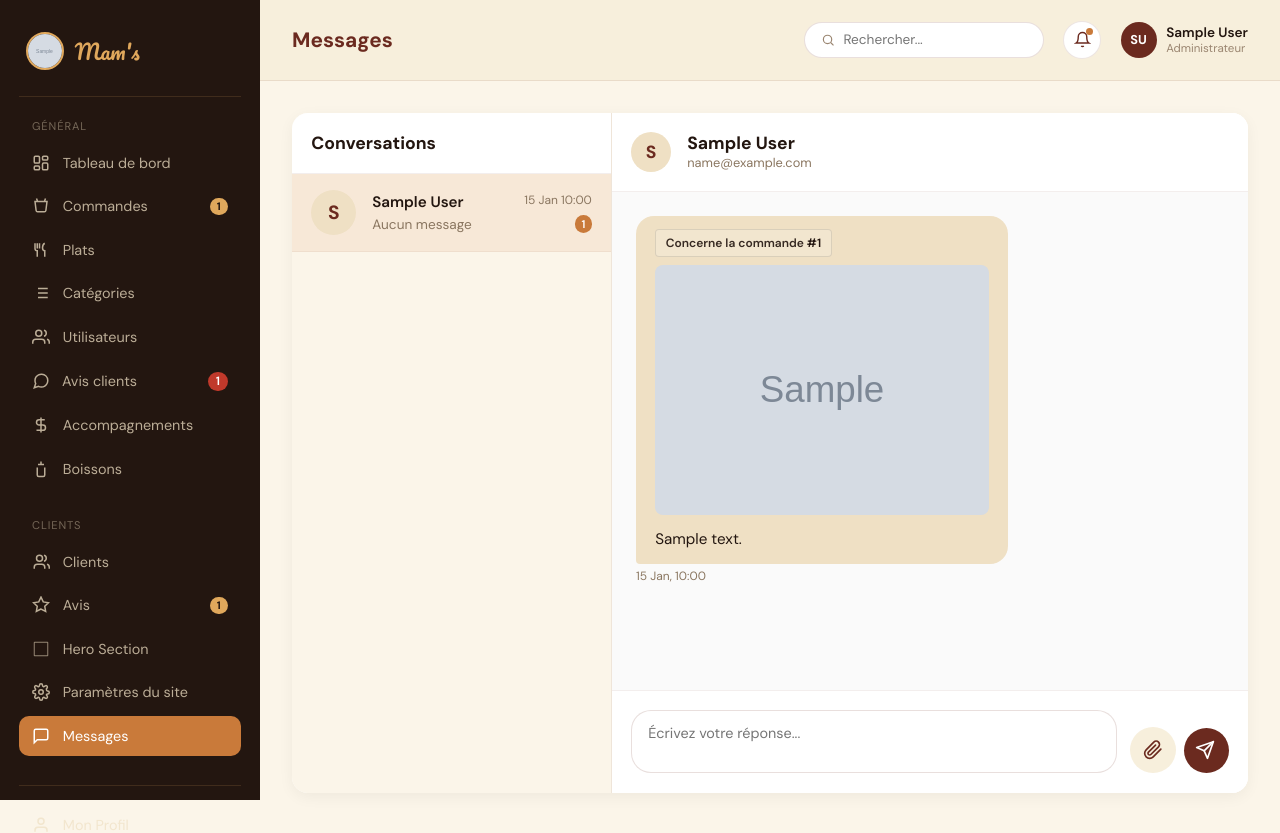
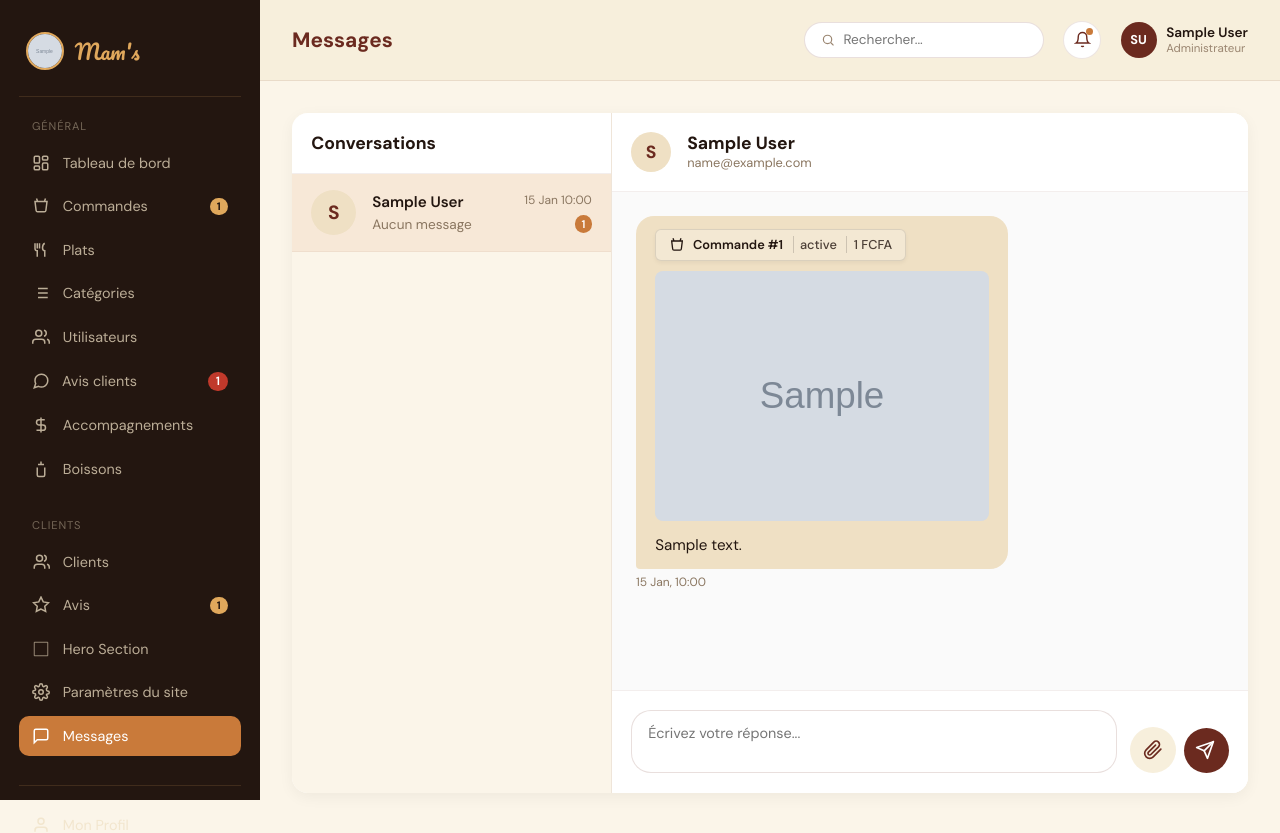
Before and after one commit to HooYia/restaurants, a Django app: template restaurants/templates/pages/dashboard/admin_dashboard/messages.html in a window 1280 px wide. Shown: the top 833 px of the page. Run offline with Django 5.2, Linux system fonts and the light colour scheme; a user stored in the database is signed in; tables that the repository leaves empty hold one stand-in row (values such as "Sample post"); the template is opened without the code that fills it: most values are stand-ins (such as "Sample title", 1, 10 or a date in 2020); grey boxes marked "Sample" are stand-in pictures.

Commit message:
mise ajours des messages

```diff
--- a/restaurants/templates/pages/dashboard/admin_dashboard/messages.html
+++ b/restaurants/templates/pages/dashboard/admin_dashboard/messages.html
@@ -323,9 +323,14 @@
           <div class="message-wrapper {% if msg.sender.is_staff %}admin{% else %}client{% endif %}">
             <div class="message-bubble">
               {% if msg.order %}
-                <div style="background: rgba(255,255,255,0.2); font-size: 0.75rem; padding: 0.3rem 0.6rem; border-radius: 4px; margin-bottom: 0.5rem; display: inline-block; font-weight: 600; border: 1px solid rgba(0,0,0,0.1);">
-                  <span style="opacity:0.9;">Concerne la commande</span> #{{ msg.order.id|stringformat:"s"|slice:":8" }}
-                </div>
+                <a href="{% url 'meal:order-list' %}?q={{ msg.order.id|stringformat:'s'|slice:':8' }}" style="background: rgba(255,255,255,0.25); font-size: 0.8rem; padding: 0.4rem 0.8rem; border-radius: 6px; margin-bottom: 0.6rem; display: inline-flex; align-items: center; gap: 0.5rem; font-weight: 600; border: 1px solid rgba(0,0,0,0.1); color: inherit; text-decoration: none; transition: background 0.2s; box-shadow: 0 2px 4px rgba(0,0,0,0.05);" onmouseover="this.style.background='rgba(255,255,255,0.4)'" onmouseout="this.style.background='rgba(255,255,255,0.25)'" title="Voir cette commande">
+                  <svg width="16" height="16" viewBox="0 0 24 24" fill="none" stroke="currentColor" stroke-width="2"><path d="M6 2l1.5 4M18 2l-1.5 4M4 6h16l-1.5 12a2 2 0 01-2 1.8H7.5a2 2 0 01-2-1.8L4 6z"/></svg>
+                  <div>
+                    <span>Commande #{{ msg.order.id|stringformat:"s"|slice:":8"|upper }}</span>
+                    <span style="font-weight: 500; opacity: 0.8; margin-left: 0.4rem; padding-left: 0.4rem; border-left: 1px solid rgba(0,0,0,0.2);">{{ msg.order.get_status_display }}</span>
+                    <span style="font-weight: 500; opacity: 0.8; margin-left: 0.4rem; padding-left: 0.4rem; border-left: 1px solid rgba(0,0,0,0.2);">{{ msg.order.total_amount|floatformat:0 }} FCFA</span>
+                  </div>
+                </a>
               {% endif %}
               {% if msg.attachment %}
                 <div class="msg-attachment" style="margin-bottom: 0.5rem;">
```
Also changed, not shown: restaurants/meal/views/admin_order_views.py (+9 -6 lines), restaurants/users/views/client_messages_view.py (+4 -4 lines).
